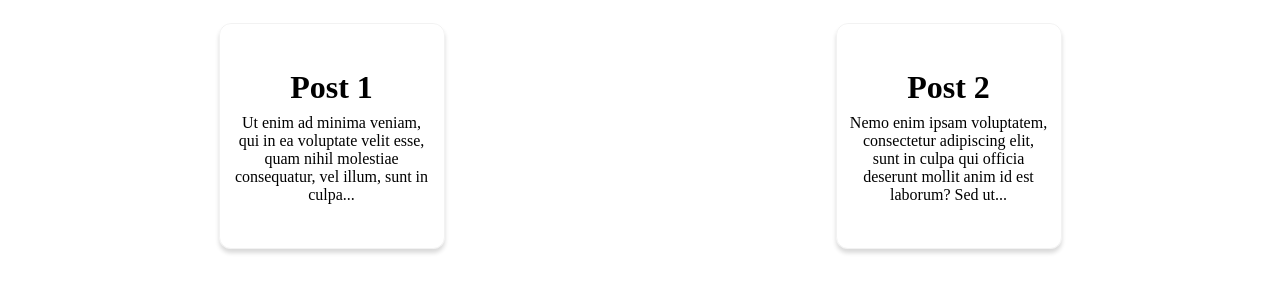
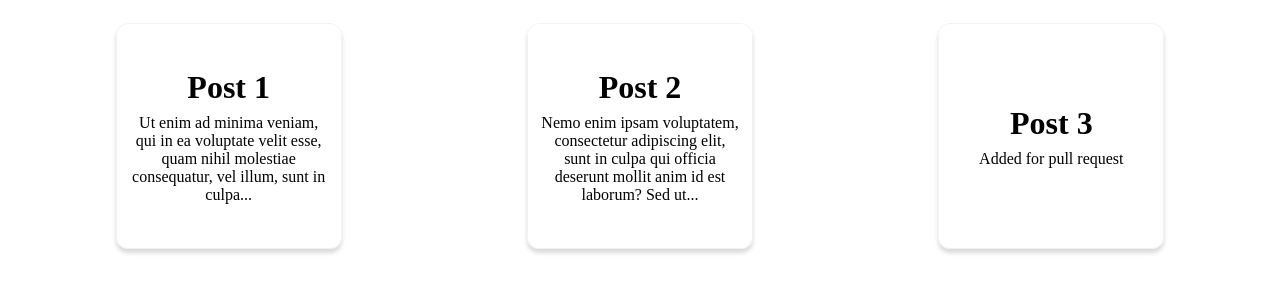
Before and after one commit to DavidBigway/react_js, a React (Create React App) app: page / in a window 1280 px wide. Shown: the top 300 px of the page. Built offline with nearby package versions, Linux system fonts and the light colour scheme.

Commit message:
lesson 1 p\r

```diff
--- a/src/App.js
+++ b/src/App.js
@@ -8,6 +8,10 @@ const posts = [
   {
     title: 'Post 2',
     text: 'Nemo enim ipsam voluptatem, consectetur adipiscing elit, sunt in culpa qui officia deserunt mollit anim id est laborum? Sed ut...',
+  },
+  {
+    title: 'Post 3',
+    text: 'Added for pull request',
   },
 ]
 
```
